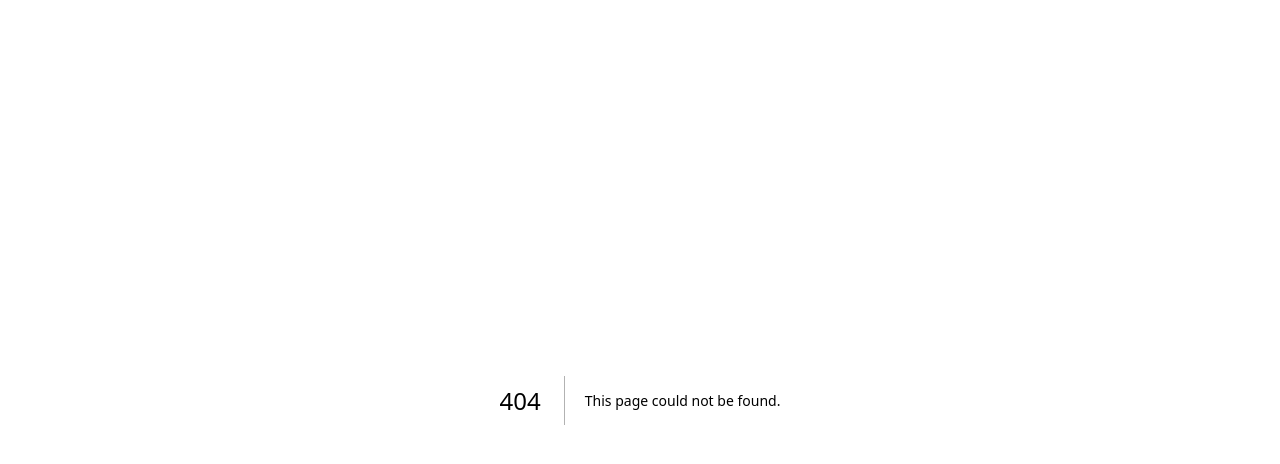
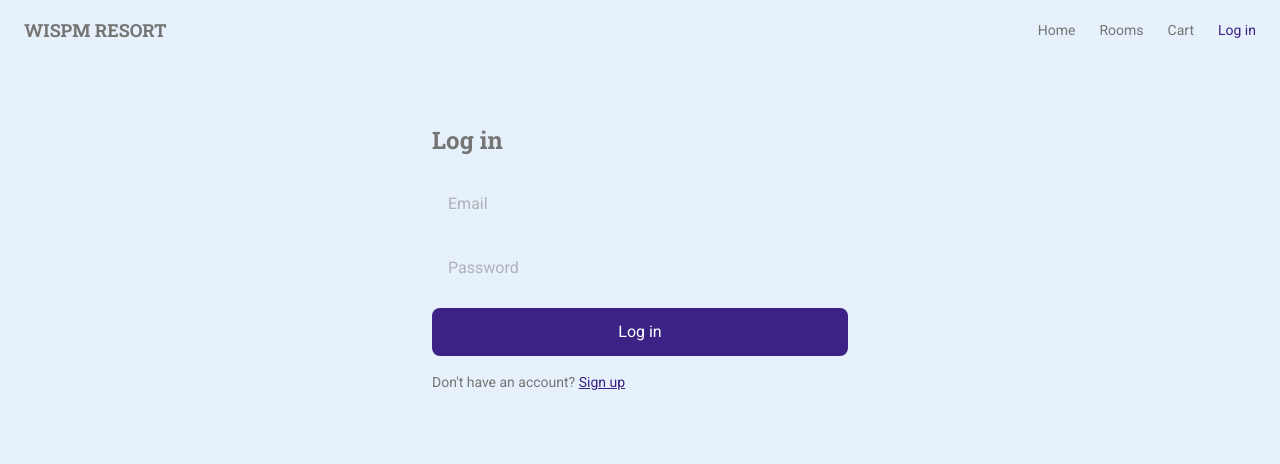
Before and after one commit to WISPM-IT-ORG/wispm-resort, a Next.js app: page /login in a window 1280 px wide. Before the commit this address had no page. Shown: the top 464 px of the page. Built offline with nearby package versions, Linux system fonts and the light colour scheme; no server answers.

Commit message:
Remove middleware.ts file and integrate Navbar component into the CartProvider in layout.tsx for improved layout structure.

```diff
--- /dev/null
+++ b/app/auth/actions.ts
@@ -0,0 +1,46 @@
+'use server'
+
+import { revalidatePath } from 'next/cache'
+import { redirect } from 'next/navigation'
+import { createClient } from '@/utils/supabase/server'
+
+// Action for logging in
+export async function login(formData: FormData) {
+    const supabase = await createClient()
+
+    const email = formData.get('email') as string
+    const password = formData.get('password') as string
+
+    const { error } = await supabase.auth.signInWithPassword({ email, password })
+
+    if (error) {
+        redirect(`/login?error=${encodeURIComponent(error.message)}`)
+    }
+
+    revalidatePath('/', 'layout')
+    redirect('/')
+}
+
+// Action for signing up
+export async function signup(formData: FormData) {
+    const supabase = await createClient()
+
+    const email = formData.get('email') as string
+    const password = formData.get('password') as string
+
+    const { error } = await supabase.auth.signUp({ email, password })
+
+    if (error) {
+        redirect(`/signup?error=${encodeURIComponent(error.message)}`)
+    }
+
+    redirect('/login?message=Check your email to confirm your account')
+}
+
+// Action for logging out
+export async function logout() {
+    const supabase = await createClient()
+    await supabase.auth.signOut()
+    revalidatePath('/', 'layout')
+    redirect('/')
+}
--- a/app/layout.tsx
+++ b/app/layout.tsx
@@ -1,5 +1,6 @@
 import type { Metadata } from "next";
 import { CartProvider } from '@/context/CartContext'
+import Navbar from "@/components/Navbar"
 import { Roboto_Slab, Roboto, Roboto_Flex } from 'next/font/google'
 import { Toaster } from 'react-hot-toast'
 import "./globals.css";
@@ -29,7 +30,10 @@ export default function RootLayout({ children }: { children: React.ReactNode })
   return (
     <html lang="en" className={`${robotoSlab.variable} ${roboto.variable} ${robotoFlex.variable}`}>
       <body>
-        <CartProvider>{children}</CartProvider>
+        <CartProvider>
+          <Navbar />
+          {children}
+        </CartProvider>
         <Toaster position="top-center" />
       </body>
     </html>
--- /dev/null
+++ b/app/login/page.tsx
@@ -0,0 +1,47 @@
+import { login } from '@/app/auth/actions'
+
+export default async function LoginPage({
+  searchParams,
+}: {
+  searchParams: Promise<{ error?: string; message?: string }>
+}) {
+  const { error, message } = await searchParams
+
+  return (
+    <main className="max-w-md mx-auto px-4 py-16">
+      <h1 className="font-heading text-2xl font-bold mb-6">Log in</h1>
+
+      {message && (
+        <p className="bg-green-100 text-green-700 p-3 rounded-lg mb-4 text-sm">{message}</p>
+      )}
+      {error && (
+        <p className="bg-red-100 text-red-700 p-3 rounded-lg mb-4 text-sm">{error}</p>
+      )}
+
+      <form action={login} className="space-y-4">
+        <input
+          type="email"
+          name="email"
+          placeholder="Email"
+          required
+          className="w-full rounded-lg bg-secondary px-4 py-3"
+        />
+        <input
+          type="password"
+          name="password"
+          placeholder="Password"
+          required
+          className="w-full rounded-lg bg-secondary px-4 py-3"
+        />
+        <button type="submit" className="w-full bg-primary text-white py-3 rounded-lg">
+          Log in
+        </button>
+      </form>
+
+      <p className="text-sm text-muted mt-4">
+        Don&apos;t have an account?{' '}
+        <a href="/signup" className="text-primary underline">Sign up</a>
+      </p>
+    </main>
+  )
+}
--- /dev/null
+++ b/app/signup/page.tsx
@@ -0,0 +1,45 @@
+import { signup } from '@/app/auth/actions'
+
+export default async function SignupPage({
+  searchParams,
+}: {
+  searchParams: Promise<{ error?: string }>
+}) {
+  const { error } = await searchParams
+
+  return (
+    <main className="max-w-md mx-auto px-4 py-16">
+      <h1 className="font-heading text-2xl font-bold mb-6">Create an account</h1>
+
+      {error && (
+        <p className="bg-red-100 text-red-700 p-3 rounded-lg mb-4 text-sm">{error}</p>
+      )}
+
+      <form action={signup} className="space-y-4">
+        <input
+          type="email"
+          name="email"
+          placeholder="Email"
+          required
+          className="w-full rounded-lg bg-secondary px-4 py-3"
+        />
+        <input
+          type="password"
+          name="password"
+          placeholder="Password (min 6 characters)"
+          required
+          minLength={6}
+          className="w-full rounded-lg bg-secondary px-4 py-3"
+        />
+        <button type="submit" className="w-full bg-primary text-white py-3 rounded-lg">
+          Sign up
+        </button>
+      </form>
+
+      <p className="text-sm text-muted mt-4">
+        Already have an account?{' '}
+        <a href="/login" className="text-primary underline">Log in</a>
+      </p>
+    </main>
+  )
+}
--- /dev/null
+++ b/components/Navbar.tsx
@@ -0,0 +1,29 @@
+import { createClient } from '@/utils/supabase/server'
+import { logout } from '@/app/auth/actions'
+
+export default async function Navbar() {
+  const supabase = await createClient()
+  const { data: { user } } = await supabase.auth.getUser()
+
+  return (
+    <nav className="flex items-center justify-between px-6 py-4">
+      <a href="/" className="font-heading font-bold text-lg">WISPM RESORT</a>
+
+      <div className="flex items-center gap-6 text-sm">
+        <a href="/">Home</a>
+        <a href="/#rooms">Rooms</a>
+        <a href="/cart">Cart</a>
+
+        {user ? (
+          <form action={logout}>
+            <button type="submit" className="text-primary">
+              Log out ({user.email})
+            </button>
+          </form>
+        ) : (
+          <a href="/login" className="text-primary">Log in</a>
+        )}
+      </div>
+    </nav>
+  )
+}
--- a/middleware.ts
+++ b/proxy.ts
@@ -1,7 +1,7 @@
 import { type NextRequest } from 'next/server'
 import { updateSession } from '@/utils/supabase/middleware'
 
-export async function middleware(request: NextRequest) {
+export async function proxy(request: NextRequest) {
   return await updateSession(request)
 }
 
```
